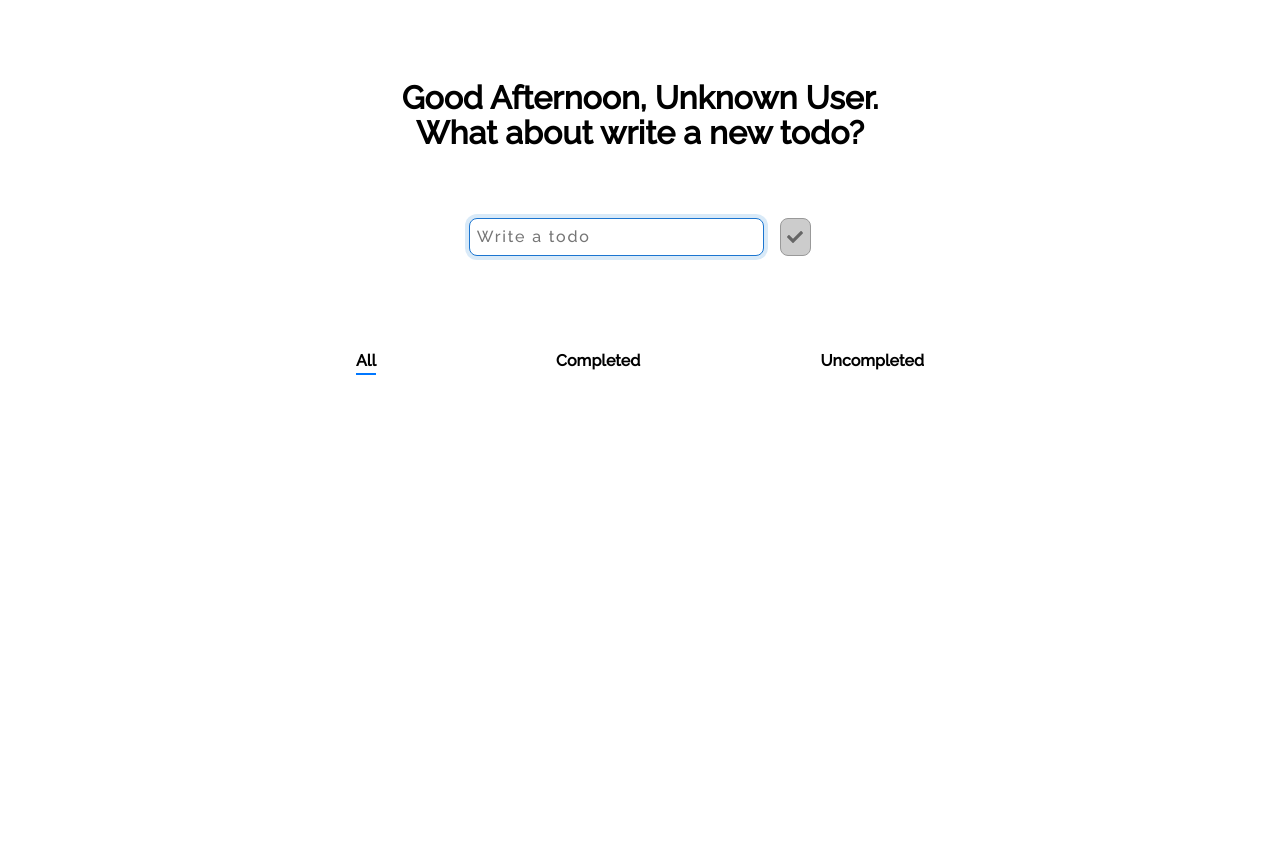
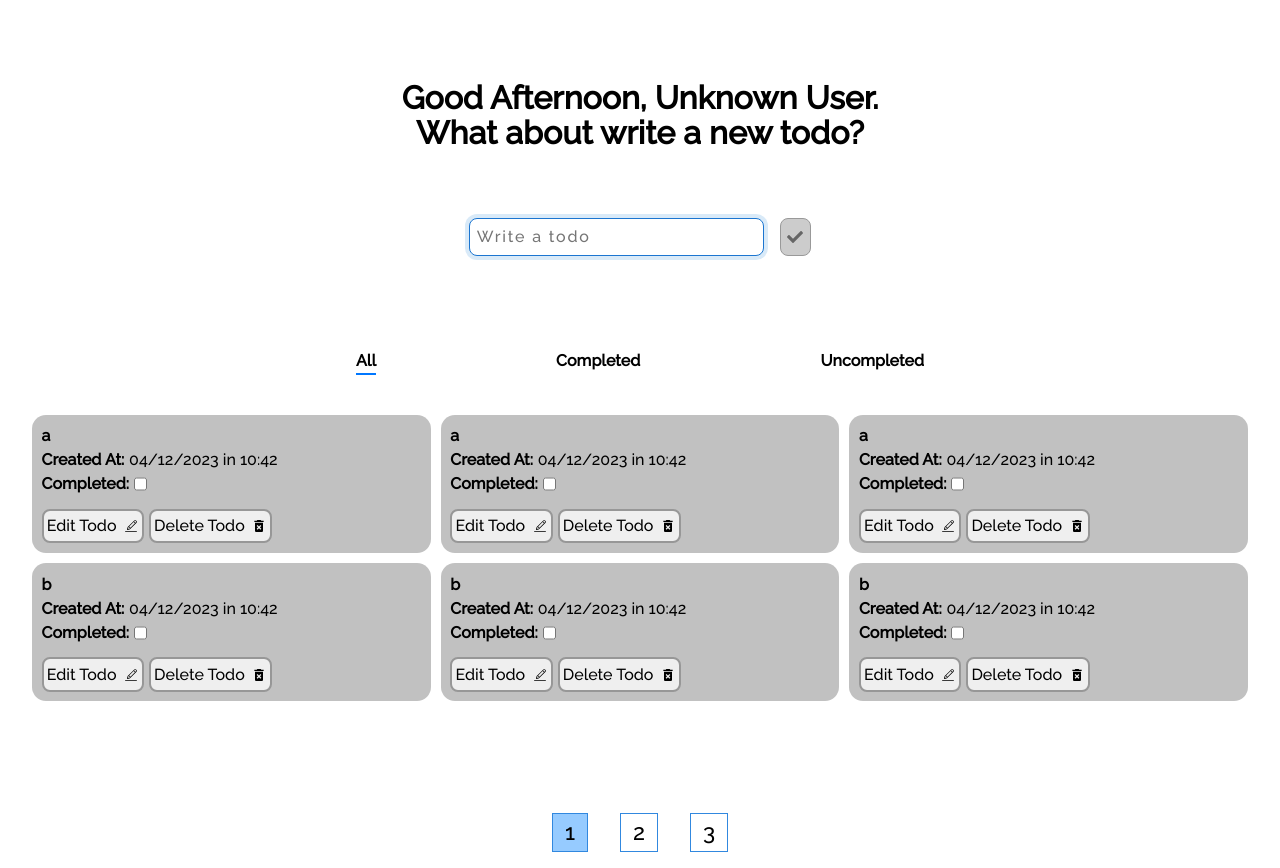
Before and after one commit to kaiohnr/todoList-app-react-redux, a React (Vite) app: page / in a window 1280 px wide. Built offline with nearby package versions, Linux system fonts and the light colour scheme.

Commit message:
finished pagination

```diff
--- a/src/features/todos/TodosList.jsx
+++ b/src/features/todos/TodosList.jsx
@@ -2,14 +2,27 @@ import { useSelector } from 'react-redux';
 import styles from './TodosList.module.css';
 import TodoItem from './TodoItem';
 import FilterTodos from './FilterTodos';
+import TodosPagination from './TodosPagination';
+import { useState } from 'react';
 
 const TodosList = () => {
   const allTodos = useSelector((state) => state.todos);
+  const [currentPage, setCurrentPage] = useState(1);
+  const [todosPerPage, setTodosPerPage] = useState(6);
+
   const { filter } = useSelector((state) => state.filter);
+
   const deletedTodos = useSelector((state) => state.todosBin);
-
   const completedTodos = allTodos.filter((todo) => todo.completed === true);
   const uncompletedTodos = allTodos.filter((todo) => todo.completed === false);
+
+  const indexOfLastTodo = currentPage * todosPerPage; // 9
+  const indexOfFirstTodo = indexOfLastTodo - todosPerPage; // 0
+  const currentTodo = allTodos.slice(indexOfFirstTodo, indexOfLastTodo);
+
+  const paginate = (number) => {
+    setCurrentPage(number);
+  };
 
   return (
     <div className={styles['todos-container']}>
@@ -17,7 +30,7 @@ const TodosList = () => {
         <FilterTodos />
         <ul>
           {filter === 'all' &&
-            allTodos.map((todo) => <TodoItem key={todo.id} {...todo} />)}
+            currentTodo.map((todo) => <TodoItem key={todo.id} {...todo} />)}
         </ul>
         <ul>
           {filter === 'completed' &&
@@ -32,6 +45,12 @@ const TodosList = () => {
             deletedTodos.map((todo) => <TodoItem key={todo.id} {...todo} />)}
         </ul>
       </div>
+      <TodosPagination
+        todosPerPage={todosPerPage}
+        totalTodos={allTodos.length}
+        paginate={paginate}
+        currentPage={currentPage}
+      />
     </div>
   );
 };
--- /dev/null
+++ b/src/features/todos/TodosPagination.jsx
@@ -0,0 +1,25 @@
+import styles from './TodosPagination.module.css';
+
+const TodosPagination = ({ todosPerPage, totalTodos, paginate, currentPage }) => {
+  const pageNumbers = [];
+
+  for (let i = 1; i <= Math.ceil(totalTodos / todosPerPage); i++) {
+    pageNumbers.push(i);
+  }
+
+  return (
+    <div className={styles['pagination-container']}>
+      {pageNumbers.map((number) => (
+        <p
+          key={number}
+          onClick={() => paginate(number)}
+          className={`${currentPage === number ? styles['page-active'] : ''}`}
+        >
+          {number}
+        </p>
+      ))}
+    </div>
+  );
+};
+
+export default TodosPagination;
--- /dev/null
+++ b/src/features/todos/TodosPagination.module.css
@@ -0,0 +1,24 @@
+.pagination-container {
+  display: flex;
+  justify-content: center;
+  gap: 2rem;
+}
+
+.pagination-container p {
+  transition: all 0.2s ease;
+  font-family: 'Raleway', sans-serif;
+  font-size: 1.4rem;
+  cursor: pointer;
+  padding: 0.1rem 0.75rem;
+  border-style: solid;
+  border-color: #3188df;
+  border-width: 0.1rem;
+}
+
+.pagination-container p:hover {
+  background-color: #96cbff;
+}
+
+.page-active {
+  background-color: #96cbff;
+}
--- a/src/features/todos/todosSlice.jsx
+++ b/src/features/todos/todosSlice.jsx
@@ -3,7 +3,188 @@ import { nanoid } from 'nanoid';
 import { current } from '@reduxjs/toolkit';
 import moment from 'moment/moment';
 
-const initialState = [];
+const initialState = [
+  {
+    id: '1',
+    createdDate: '04/12/2023',
+    createdTime: '10:42',
+    editedDate: '',
+    editedTime: '',
+    title: 'a',
+    completed: false,
+    isEditing: false,
+  },
+  {
+    id: '2',
+    createdDate: '04/12/2023',
+    createdTime: '10:42',
+    editedDate: '',
+    editedTime: '',
+    title: 'a',
+    completed: false,
+    isEditing: false,
+  },
+  {
+    id: '3',
+    createdDate: '04/12/2023',
+    createdTime: '10:42',
+    editedDate: '',
+    editedTime: '',
+    title: 'a',
+    completed: false,
+    isEditing: false,
+  },
+  {
+    id: '4',
+    createdDate: '04/12/2023',
+    createdTime: '10:42',
+    editedDate: '',
+    editedTime: '',
+    title: 'b',
+    completed: false,
+    isEditing: false,
+  },
+  {
+    id: '5',
+    createdDate: '04/12/2023',
+    createdTime: '10:42',
+    editedDate: '',
+    editedTime: '',
+    title: 'b',
+    completed: false,
+    isEditing: false,
+  },
+  {
+    id: '6',
+    createdDate: '04/12/2023',
+    createdTime: '10:42',
+    editedDate: '',
+    editedTime: '',
+    title: 'b',
+    completed: false,
+    isEditing: false,
+  },
+  {
+    id: '7',
+    createdDate: '04/12/2023',
+    createdTime: '10:42',
+    editedDate: '',
+    editedTime: '',
+    title: 'b',
+    completed: false,
+    isEditing: false,
+  },
+  {
+    id: '8',
+    createdDate: '04/12/2023',
+    createdTime: '10:42',
+    editedDate: '',
+    editedTime: '',
+    title: 'c',
+    completed: false,
+    isEditing: false,
+  },
+  {
+    id: '9',
+    createdDate: '04/12/2023',
+    createdTime: '10:42',
+    editedDate: '',
+    editedTime: '',
+    title: 'c',
+    completed: false,
+    isEditing: false,
+  },
+  {
+    id: '10',
+    createdDate: '04/12/2023',
+    createdTime: '10:42',
+    editedDate: '',
+    editedTime: '',
+    title: 'c',
+    completed: false,
+    isEditing: false,
+  },
+  {
+    id: '11',
+    createdDate: '04/12/2023',
+    createdTime: '10:42',
+    editedDate: '',
+    editedTime: '',
+    title: 'c',
+    completed: false,
+    isEditing: false,
+  },
+  {
+    id: '12',
+    createdDate: '04/12/2023',
+    createdTime: '10:42',
+    editedDate: '',
+    editedTime: '',
+    title: 'd',
+    completed: false,
+    isEditing: false,
+  },
+  {
+    id: '13',
+    createdDate: '04/12/2023',
+    createdTime: '10:42',
+    editedDate: '',
+    editedTime: '',
+    title: 'd',
+    completed: false,
+    isEditing: false,
+  },
+  {
+    id: '14',
+    createdDate: '04/12/2023',
+    createdTime: '10:42',
+    editedDate: '',
+    editedTime: '',
+    title: 'd',
+    completed: false,
+    isEditing: false,
+  },
+  {
+    id: '15',
+    createdDate: '04/12/2023',
+    createdTime: '10:42',
+    editedDate: '',
+    editedTime: '',
+    title: 'd',
+    completed: false,
+    isEditing: false,
+  },
+  {
+    id: '16',
+    createdDate: '04/12/2023',
+    createdTime: '10:42',
+    editedDate: '',
+    editedTime: '',
+    title: 'd',
+    completed: false,
+    isEditing: false,
+  },
+  {
+    id: '17',
+    createdDate: '04/12/2023',
+    createdTime: '10:42',
+    editedDate: '',
+    editedTime: '',
+    title: 'e',
+    completed: false,
+    isEditing: false,
+  },
+  {
+    id: '18',
+    createdDate: '04/12/2023',
+    createdTime: '10:42',
+    editedDate: '',
+    editedTime: '',
+    title: 'e',
+    completed: false,
+    isEditing: false,
+  },
+];
 
 const todosSlice = createSlice({
   name: 'todos',
```
